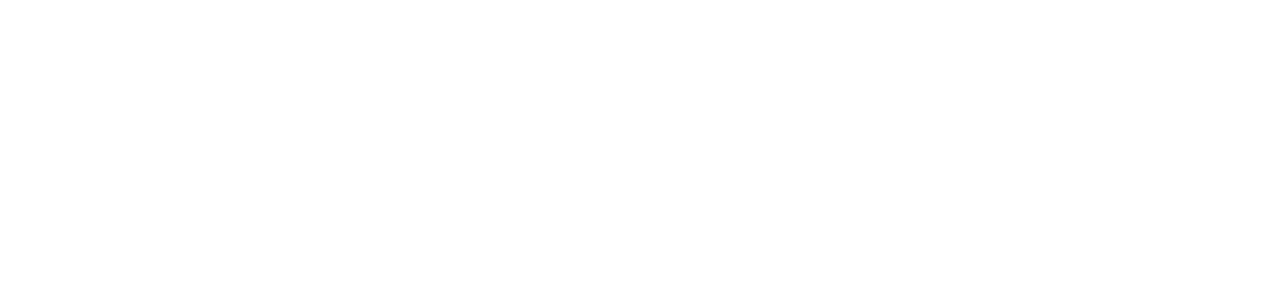
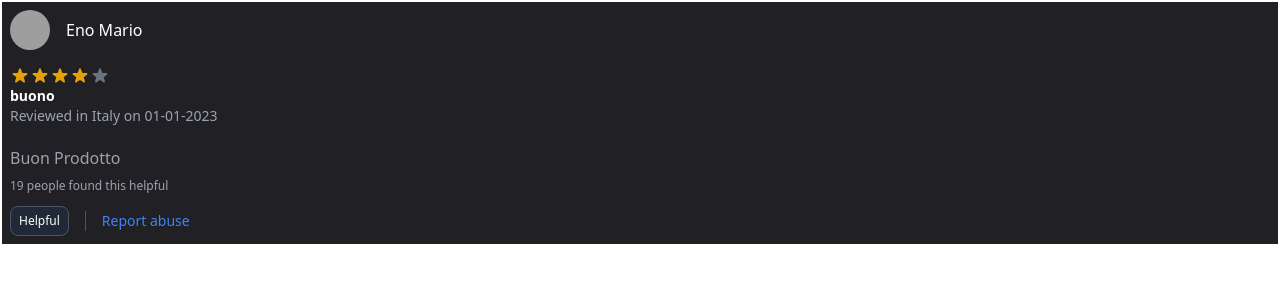
Before and after one commit to develhope-team-projects/fs17_it_team1, a React (Vite) app: page / in a window 1280 px wide. Shown: the top 300 px of the page. Built offline with nearby package versions, Linux system fonts and the light colour scheme; grey boxes are pictures that could not be loaded.

Commit message:
component: created ratingReview

```diff
--- a/src/App.tsx
+++ b/src/App.tsx
@@ -1,11 +1,21 @@
+import RatingReview, { Review } from "./product/RatingReview";
+
+const test: Review = {
+  img: "https://cdn-7.motorsport.com/images/amp/0ZRabeN0/s1000/carlos-sainz-ferrari-charles-l.jpg",
+  name: "Eno Mario",
+  userCountry: "Italy",
+  rating: 4,
+  ratingTitle: "buono",
+  commentDate: "01-01-2023",
+  comment: "Buon Prodotto",
+};
 
 function App() {
-
   return (
-    <>
-
-    </>
-  )
+    <div className="dark">
+      <RatingReview {...test} />
+    </div>
+  );
 }
 
-export default App
+export default App;
--- /dev/null
+++ b/src/product/RatingReview.tsx
@@ -0,0 +1,65 @@
+import { Rating } from "flowbite-react";
+
+export type Review = {
+  img: string;
+  name: string;
+  userCountry: string;
+  rating: number;
+  ratingTitle: string;
+  commentDate: string;
+  comment: string;
+};
+
+export default function RatingReview(props: Review) {
+  return (
+    <article className="bg-our-black border-2 border-white p-2">
+      <div className="flex items-center mb-4">
+        <img
+          className="w-10 h-10 me-4 rounded-full"
+          src={props.img}
+          alt=""
+        ></img>
+        <div className="font-medium dark:text-white">
+          <p>{props.name}</p>
+        </div>
+      </div>
+      <Rating>
+        <Rating.Star filled={props.rating >= 1 ? true : false} />
+        <Rating.Star filled={props.rating >= 2 ? true : false} />
+        <Rating.Star filled={props.rating >= 3 ? true : false} />
+        <Rating.Star filled={props.rating >= 4 ? true : false} />
+        <Rating.Star filled={props.rating >= 5 ? true : false} />
+      </Rating>
+      <h3 className="text-sm font-semibold text-gray-900 dark:text-white">
+        {props.ratingTitle}
+      </h3>
+
+      <footer className="mb-5 text-sm text-gray-500 dark:text-gray-400">
+        <p>
+          Reviewed in {props.userCountry} on{" "}
+          <time dateTime={props.commentDate}>{props.commentDate}</time>
+        </p>
+      </footer>
+      <p className="mb-2 text-gray-500 dark:text-gray-400">{props.comment}</p>
+      <aside>
+        <p className="mt-1 text-xs text-gray-500 dark:text-gray-400">
+          19 people found this helpful
+        </p>
+        <div className="flex items-center mt-3">
+          <a
+            href="#"
+            className="text-gray-900 bg-white border border-gray-300 focus:outline-none hover:bg-gray-100 focus:ring-4 focus:ring-gray-200 font-medium rounded-lg text-xs px-2 py-1.5 dark:bg-gray-800 dark:text-white dark:border-gray-600 dark:hover:bg-gray-700 dark:hover:border-gray-600 dark:focus:ring-gray-700"
+          >
+            Helpful
+          </a>
+          <a
+            href="#"
+            className="ps-4 text-sm font-medium text-blue-600 hover:underline dark:text-blue-500 border-gray-200 ms-4 border-s md:mb-0 dark:border-gray-600"
+          >
+            Report abuse
+          </a>
+        </div>
+      </aside>
+    </article>
+  );
+}
--- a/tailwind.config.js
+++ b/tailwind.config.js
@@ -6,7 +6,11 @@ export default {
     "node_modules/flowbite-react/**/*.{js,jsx,ts,tsx}",
   ],
   theme: {
-    extend: {},
+    extend: {
+      colors: {
+        "our-black": "#212024",
+      },
+    },
   },
   plugins: [require("flowbite/plugin")],
 };
```
